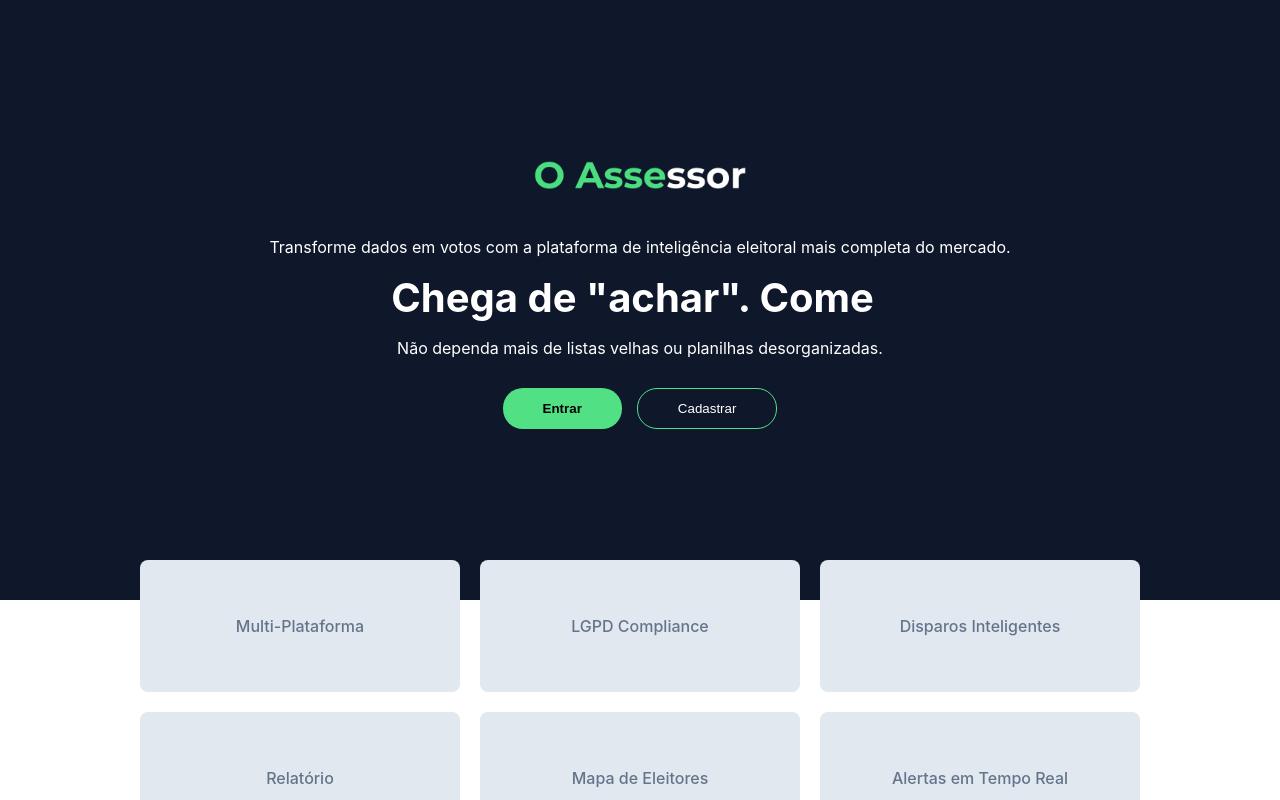
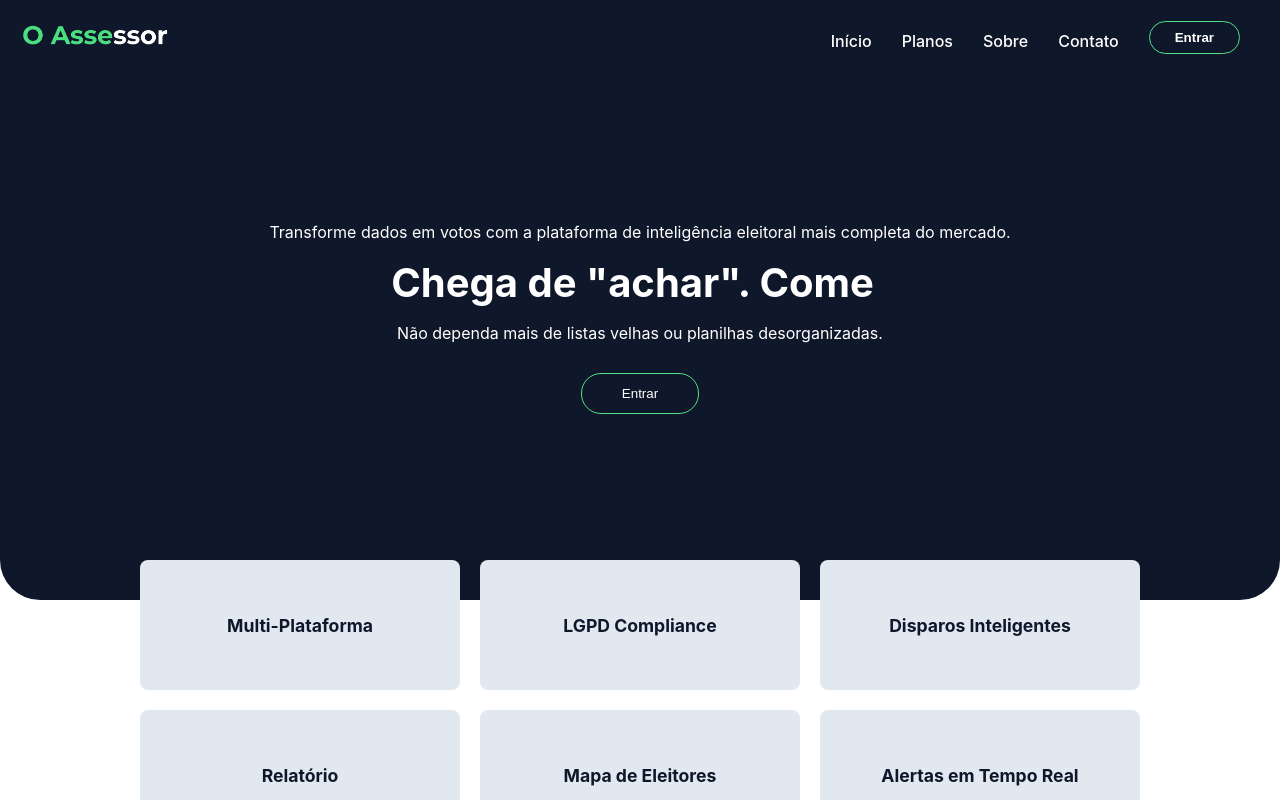
Before and after one commit to teceudesenvolvo/oassessor, a React (Create React App) app: page / in a window 1280 px wide. Shown: the top 800 px of the page. Built offline with nearby package versions, Linux system fonts and the light colour scheme.

Commit message:
melhorias

```diff
--- a/src/App.css
+++ b/src/App.css
@@ -11,6 +11,12 @@
   .App-logo {
     animation: App-logo-spin infinite 20s linear;
   }
+}
+
+.logo-header{
+  width: 150px;
+  height: 20px;
+  object-fit: contain;
 }
 
 .App-header {
@@ -49,6 +55,7 @@
   flex-direction: column;
   justify-content: center;
   align-items: center;
+  border-radius: 0 0 40px 40px;
 }
 
 .logo-container {
@@ -84,6 +91,32 @@
   border-radius: 20px;
   font-weight: bold;
   cursor: pointer;
+  align-items: center;
+  color: white;
+  justify-content: center;
+  justify-items: center;
+  display: flex;
+  align-items: center;
+}
+
+.btn-primary > svg {
+  display: inline-block;
+  margin-left: 8px
+}
+
+.btn-secondary{
+  justify-content: center;
+  justify-items: center;
+  display: flex;
+  align-items: center;
+  border-radius: 20px;
+  padding: 12px 40px;
+}
+
+.btn-secondary > svg {
+  display: inline-block;
+  margin-right: 8px;
+  align-items: center;
 }
 
 .btn-outline {
@@ -93,8 +126,12 @@
   padding: 12px 40px;
   border-radius: 20px;
   cursor: pointer;
+  transition: all 0.3s ease;
 }
-
+.btn-outline:hover {
+  background-color: #52e085;
+  color: white;
+}
 /* Services.css */
 .services-section {
   max-width: 1000px;
@@ -290,7 +327,7 @@
 }
 
 .custom-input {
-  width: 100%;
+  width: 87%;
   padding: 16px 16px 16px 48px;
   background-color: #f1f5f9;
   border: 2px solid transparent;
@@ -300,6 +337,7 @@
   font-weight: 500;
   outline: none;
   transition: all 0.2s ease;
+  margin: 5px;
 }
 
 .custom-input:focus {
@@ -741,7 +779,7 @@
 }
 
 .checkout-logo {
-  height: 60px;
+  height: 30px;
   margin-bottom: 15px;
 }
 
@@ -773,7 +811,7 @@
 }
 
 .step-indicator.active {
-  background-color: #2563eb;
+  background-color: #0F172A;
   color: white;
   transform: scale(1.1);
 }
@@ -808,3 +846,107 @@
   gap: 8px;
   margin-top: 10px;
 }
+
+/* --- Navigation Menu --- */
+.main-nav {
+  position: absolute;
+  top: 0;
+  left: 0;
+  width: 100%;
+  display: flex;
+  justify-content: space-between;
+  align-items: center;
+  padding: 20px 0px;
+  z-index: 100;
+}
+
+.nav-brand img {
+  height: 30px;
+  margin-left: 20px;
+  object-fit: contain;
+}
+
+.nav-list {
+  display: flex;
+  list-style: none;
+  gap: 30px;
+  margin: 0;
+  padding-top: 10px;
+}
+
+.nav-list li a {
+  color: white;
+  text-decoration: none;
+  font-weight: 500;
+  font-size: 16px;
+  transition: color 0.3s ease;
+}
+
+.nav-list li a:hover {
+  color: #52e085;
+}
+
+.nav-btn {
+  background: transparent;
+  border: 1px solid #52e085;
+  color: white;
+  margin-top: -10px;
+  margin-right: 40px;
+  padding: 8px 25px;
+  border-radius: 50px;
+  cursor: pointer;
+  font-weight: 600;
+  transition: all 0.3s ease;
+}
+
+.nav-btn:hover {
+  background: #52e085;
+  color: #0f172a;
+}
+
+@media (max-width: 768px) {
+  .nav-list {
+    display: none;
+  }
+  .main-nav {
+    padding: 20px;
+  }
+}
+
+/* --- Service Cards Hover Effect --- */
+.service-card {
+  transition: all 0.3s ease;
+  display: flex;
+  flex-direction: column;
+  align-items: center;
+  justify-content: center;
+  cursor: default;
+}
+
+.service-card:hover {
+  background-color: #fff;
+  transform: translateY(-5px);
+  box-shadow: 0 20px 25px -5px rgba(0, 0, 0, 0.1), 0 10px 10px -5px rgba(0, 0, 0, 0.04);
+}
+
+.service-card h4 {
+  margin: 15px 0 0;
+  color: #0f172a;
+  font-size: 1.1rem;
+}
+
+.service-desc {
+  max-height: 0;
+  opacity: 0;
+  overflow: hidden;
+  transition: all 0.4s ease;
+  font-size: 0.9rem;
+  color: #64748b;
+  margin-top: 0;
+}
+
+.service-card:hover .service-desc {
+  max-height: 100px; /* Altura suficiente para o texto */
+  opacity: 1;
+  margin-top: 10px;
+}
--- /dev/null
+++ b/src/components/Navbar.js
@@ -0,0 +1,22 @@
+import React from 'react';
+import { useNavigate } from 'react-router-dom';
+import Logo from '../assets/logomarca-vertical.png';
+
+export default function Navbar() {
+    const navigate = useNavigate();
+
+    return (
+        <nav className="main-nav">
+            <div className="nav-brand">
+                <img src={Logo} alt="Logo" className='logo-header' />
+            </div>
+            <ul className="nav-list">
+                <li><a href="#home">Início</a></li>
+                <li><a href="#plans">Planos</a></li>
+                <li><a href="#about">Sobre</a></li>
+                <li><a href="#contact">Contato</a></li>
+                <button className="nav-btn" onClick={() => navigate('/login')}>Entrar</button>
+            </ul>
+        </nav>
+    );
+}
--- a/src/pagarme.js
+++ b/src/pagarme.js
@@ -1,6 +1,6 @@
-import axios from 'axios';
+// import axios from 'axios';
 
-const API_KEY = 'SUA_API_KEY_PAGARME'; // Use chaves públicas para tokenização no front
+// const API_KEY = 'SUA_API_KEY_PAGARME'; // Use chaves públicas para tokenização no front
 
 export const createSubscription = async (userData, cardData, planId) => {
   try {
--- a/src/screens/Checkout.js
+++ b/src/screens/Checkout.js
@@ -5,7 +5,7 @@ import { auth, db } from '../firebaseConfig';
 import { createUserWithEmailAndPassword } from 'firebase/auth';
 import { doc, setDoc } from 'firebase/firestore';
 import { createSubscription } from '../pagarme';
-import Logo from '../assets/logomarca.png';
+import Logo from '../assets/logomarca-vertical-azul.png';
 
 export default function Checkout() {
   const { planId } = useParams();
--- a/src/screens/Home.js
+++ b/src/screens/Home.js
@@ -1,10 +1,36 @@
 import React, { useState, useEffect } from 'react';
 import { useNavigate } from 'react-router-dom';
-import Logo from '../assets/logomarca.png';
+import Navbar from '../components/Navbar';
 
 export default function Home() {
   const navigate = useNavigate();
-  const items = ["Multi-Plataforma", "LGPD Compliance", "Disparos Inteligentes", "Relatório", "Mapa de Eleitores", "Alertas em Tempo Real"];
+
+  const items = [
+    {
+      title: "Multi-Plataforma",
+      description: "Acesse seus dados de qualquer lugar: Web, Android ou iOS com sincronização automática."
+    },
+    {
+      title: "LGPD Compliance",
+      description: "Segurança total para seus dados e conformidade rigorosa com a Lei Geral de Proteção de Dados."
+    },
+    {
+      title: "Disparos Inteligentes",
+      description: "Crie campanhas de mensagens segmentadas para engajar sua base de eleitores."
+    },
+    {
+      title: "Relatório",
+      description: "Acompanhe o crescimento da campanha com gráficos detalhados e métricas de desempenho."
+    },
+    {
+      title: "Mapa de Eleitores",
+      description: "Visualize a distribuição geográfica dos seus votos com mapas interativos."
+    },
+    {
+      title: "Alertas em Tempo Real",
+      description: "Receba notificações instantâneas sobre atividades da equipe e ocorrências em campo."
+    }
+  ];
 
   const [text, setText] = useState('');
 
@@ -85,16 +111,15 @@ export default function Home() {
         `}
       </style>
       <header className="hero-section">
+        <Navbar />
         <div className="logo-container">
-          <span className="logo-text"><img src={Logo} alt="Logo" className='logo-img' /></span>
         </div>
         <div className="hero-content">
           <p className="subtitle">Transforme dados em votos com a plataforma de inteligência eleitoral mais completa do mercado.</p>
           <h1>{text}<span className="cursor">|</span></h1>
           <p className="small-text">Não dependa mais de listas velhas ou planilhas desorganizadas.</p>
           <div className="button-group">
-            <button className="btn-primary" onClick={() => navigate('/login')}>Entrar</button>
-            <button className="btn-outline" onClick={() => navigate('/login')}>Cadastrar</button>
+            <button className="btn-outline" onClick={() => navigate('/login')}>Entrar</button>
           </div>
         </div>
       </header>
@@ -104,7 +129,8 @@ export default function Home() {
             {items.map((item, index) => (
               <div key={index} className="service-card">
                 <div className="icon-placeholder"></div>
-                <p>{item}</p>
+                <h4>{item.title}</h4>
+                <p className="service-desc">{item.description}</p>
               </div>
             ))}
           </div>
--- a/src/screens/Login.js
+++ b/src/screens/Login.js
@@ -1,27 +1,54 @@
 import React, { useState } from 'react';
+import { useNavigate } from 'react-router-dom';
 import { Mail, Lock, Eye, EyeOff, ArrowRight, CheckCircle2 } from 'lucide-react';
+import { signInWithEmailAndPassword } from 'firebase/auth';
+import { auth } from '../firebaseConfig';
 import Logo from '../assets/logomarca.png';
+
 /**
  * Componente de Login principal utilizando React.
  * Os estilos foram movidos para uma tag <style> interna para garantir a compatibilidade do Preview.
  */
-const App = () => {
+export default function Login() {
+  const navigate = useNavigate();
   const [email, setEmail] = useState('');
   const [password, setPassword] = useState('');
   const [showPassword, setShowPassword] = useState(false);
   const [loading, setLoading] = useState(false);
+  const [error, setError] = useState('');
 
-  const handleSubmit = (e) => {
+  // Estado para animação
+  const [animating, setAnimating] = useState(false);
+  const [clickPos, setClickPos] = useState({ x: 0, y: 0 });
+
+  const handleLogin = async (e) => {
     e.preventDefault();
+    setError('');
     setLoading(true);
 
-    // Simulação de autenticação
-    setTimeout(() => {
+    try {
+      await signInWithEmailAndPassword(auth, email, password);
       setLoading(false);
-      console.log('Login efetuado com:', { email, password });
-      // Nota: alert() funciona no iframe, mas em produção utilize um modal customizado.
-      alert('Sucesso! Redirecionando para o Painel...');
-    }, 1500);
+      setAnimating(true);
+
+      // Aguarda a animação terminar antes de trocar de rota
+      setTimeout(() => {
+        navigate('/dashboard');
+      }, 800);
+
+    } catch (error) {
+      setLoading(false);
+      console.error("Erro no login:", error);
+      let msg = "Erro ao entrar. Verifique suas credenciais.";
+      if (error.code === 'auth/invalid-credential' || error.code === 'auth/user-not-found' || error.code === 'auth/wrong-password') {
+        msg = "E-mail ou senha incorretos.";
+      }
+      setError(msg);
+    }
+  };
+
+  const captureClick = (e) => {
+    setClickPos({ x: e.clientX, y: e.clientY });
   };
 
   return (
@@ -45,7 +72,7 @@ const App = () => {
 
         {/* Formulário de Autenticação */}
         <main className="login-form-content">
-          <form onSubmit={handleSubmit} className="auth-form">
+          <form onSubmit={handleLogin} className="auth-form">
 
             {/* Input de Identificação */}
             <div className="form-field">
@@ -89,12 +116,19 @@ const App = () => {
               </div>
             </div>
 
+            {/* Mensagem de Erro */}
+            {error && (
+              <div style={{ color: '#ef4444', fontSize: '0.85rem', marginBottom: '10px', textAlign: 'center', fontWeight: '500' }}>
+                {error}
+              </div>
+            )}
+
             {/* Botão de Ação Principal */}
             <button
               type="submit"
               className={`submit-login-btn ${loading ? 'btn-loading' : ''}`}
               disabled={loading}
-              onClick={handleSubmit}
+              onClick={captureClick}
             >
               {loading ? (
                 <div className="spinner"></div>
@@ -128,8 +162,30 @@ const App = () => {
           <span className="badge-item">LGPD Compliant</span>
         </div>
       </div>
+
+      {/* Elemento de Animação (Círculo Verde) */}
+      {animating && (
+        <div style={{
+          position: 'fixed',
+          top: clickPos.y,
+          left: clickPos.x,
+          width: '20px',
+          height: '20px',
+          backgroundColor: '#4ADE80', // Cor do botão
+          borderRadius: '50%',
+          transform: 'translate(-50%, -50%) scale(0)',
+          animation: 'expandCircle 0.8s forwards',
+          zIndex: 9999,
+          pointerEvents: 'none'
+        }}>
+          <style>{`
+            @keyframes expandCircle {
+              0% { transform: translate(-50%, -50%) scale(0); }
+              100% { transform: translate(-50%, -50%) scale(250); }
+            }
+          `}</style>
+        </div>
+      )}
     </div>
   );
-};
-
-export default App;
+}
--- a/src/screens/PlanLanding.js
+++ b/src/screens/PlanLanding.js
@@ -103,7 +103,7 @@ export default function PlanLanding() {
             <h3 style={{ fontSize: '1.1rem', color: '#334155', marginBottom: '20px', textTransform: 'uppercase', letterSpacing: '0.05em' }}>O que está incluído:</h3>
             <div style={{ display: 'grid', gridTemplateColumns: 'repeat(auto-fit, minmax(250px, 1fr))', gap: '15px' }}>
                 {plan.features.map((feature, index) => (
-                <div key={index} style={{ display: 'flex', alignItems: 'center', gap: '12px', color: '#475569' }}>
+                <div key={index} style={{ display: 'flex', alignItems: 'center', gap: '12px', color: '#475569', height: '60px' }}>
                     <CheckCircle2 size={20} color="#10b981" style={{ flexShrink: 0 }} />
                     <span style={{ fontWeight: '500' }}>{feature}</span>
                 </div>
```
Also changed, not shown: src/firebaseConfig.js (+7 -4 lines), src/screens/Dashboard.js (+32 -1 lines), src/assets/logomarca-vertical-azul.png (added).
